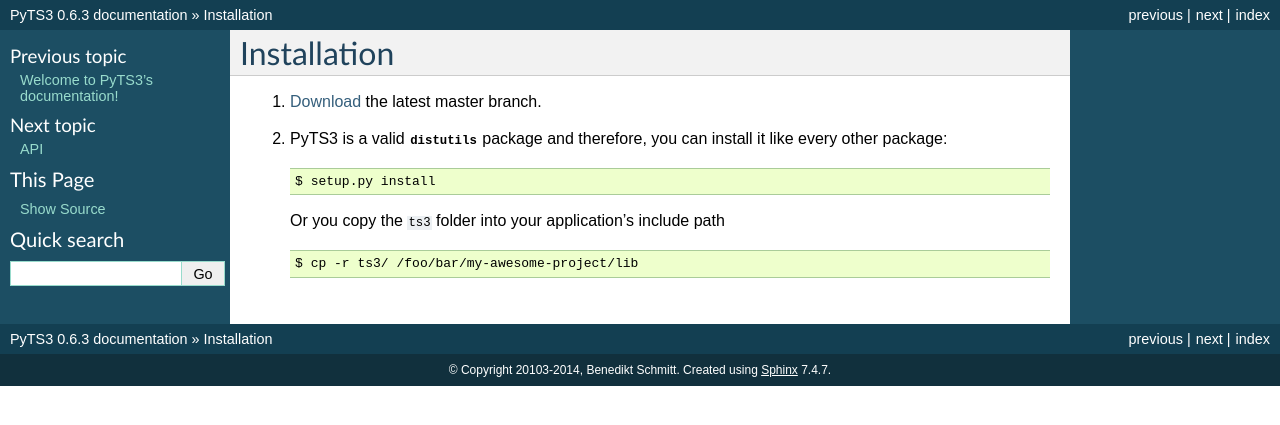
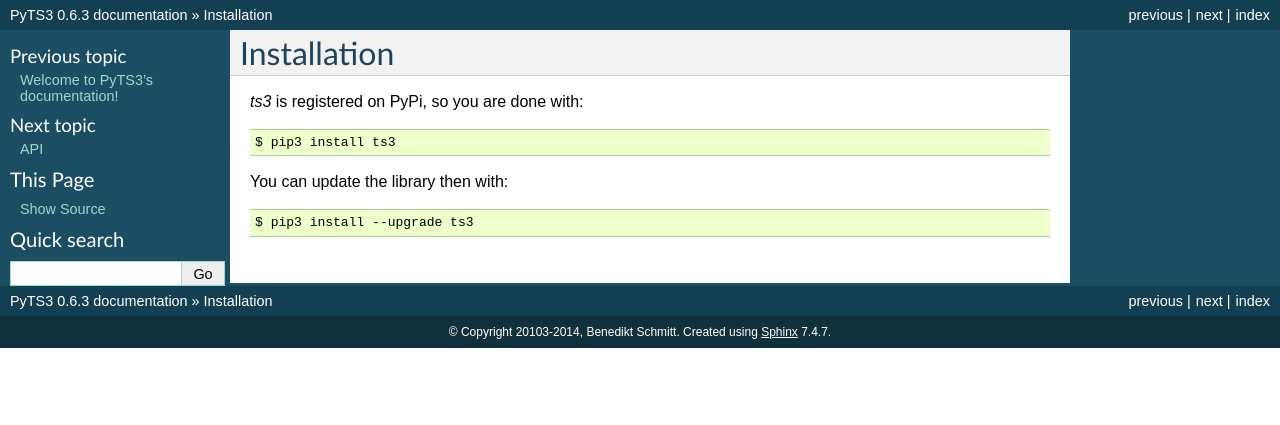
Before and after one commit to benediktschmitt/py-ts3, a Sphinx documentation site: the page built from docs/source/installation.rst, in a window 1280 px wide. Shown: the top 425 px of the page. Built offline with Sphinx 7.4.7, drawn with Linux system fonts in a browser that asks for light colours.

Commit message:
*changed* installation guide

```diff
--- a/docs/source/installation.rst
+++ b/docs/source/installation.rst
@@ -3,18 +3,14 @@
 Installation
 ============
 
-#. `Download <https://github.com/benediktschmitt/Py-TS3/archive/master.zip>`_
-   the latest master branch.
+*ts3* is registered on PyPi, so you are done with:
 
-#. PyTS3 is a valid :mod:`distutils` package and therefore, you can install it like
-   every other package:
+.. code-block:: bash
 
-   .. code-block:: bash
+   $ pip3 install ts3
 
-      $ setup.py install
+You can update the library then with:
 
-   Or you copy the ``ts3`` folder into your application's include path
+.. code-block:: bash
 
-   .. code-block:: bash
-
-      $ cp -r ts3/ /foo/bar/my-awesome-project/lib
+   $ pip3 install --upgrade ts3
```
